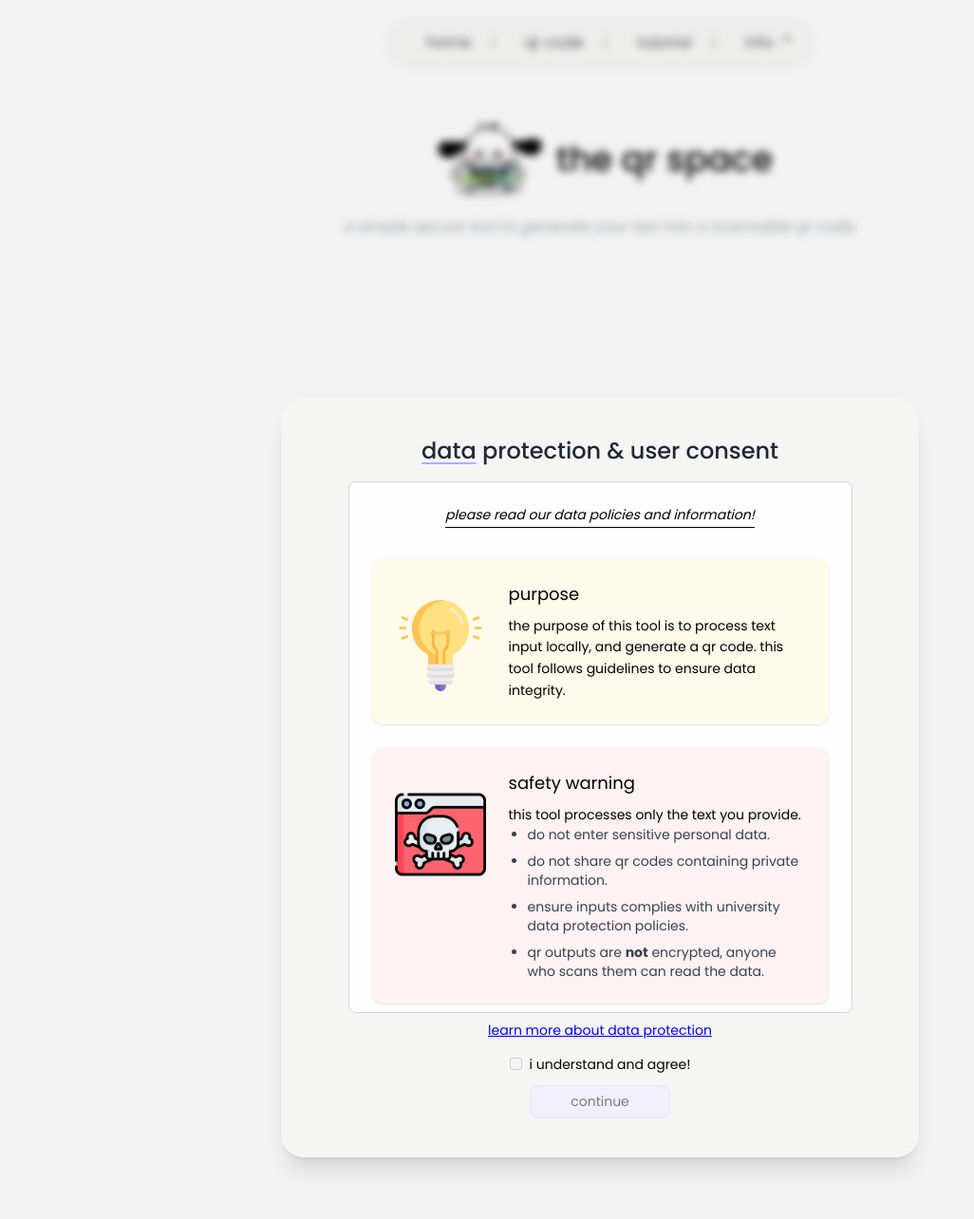
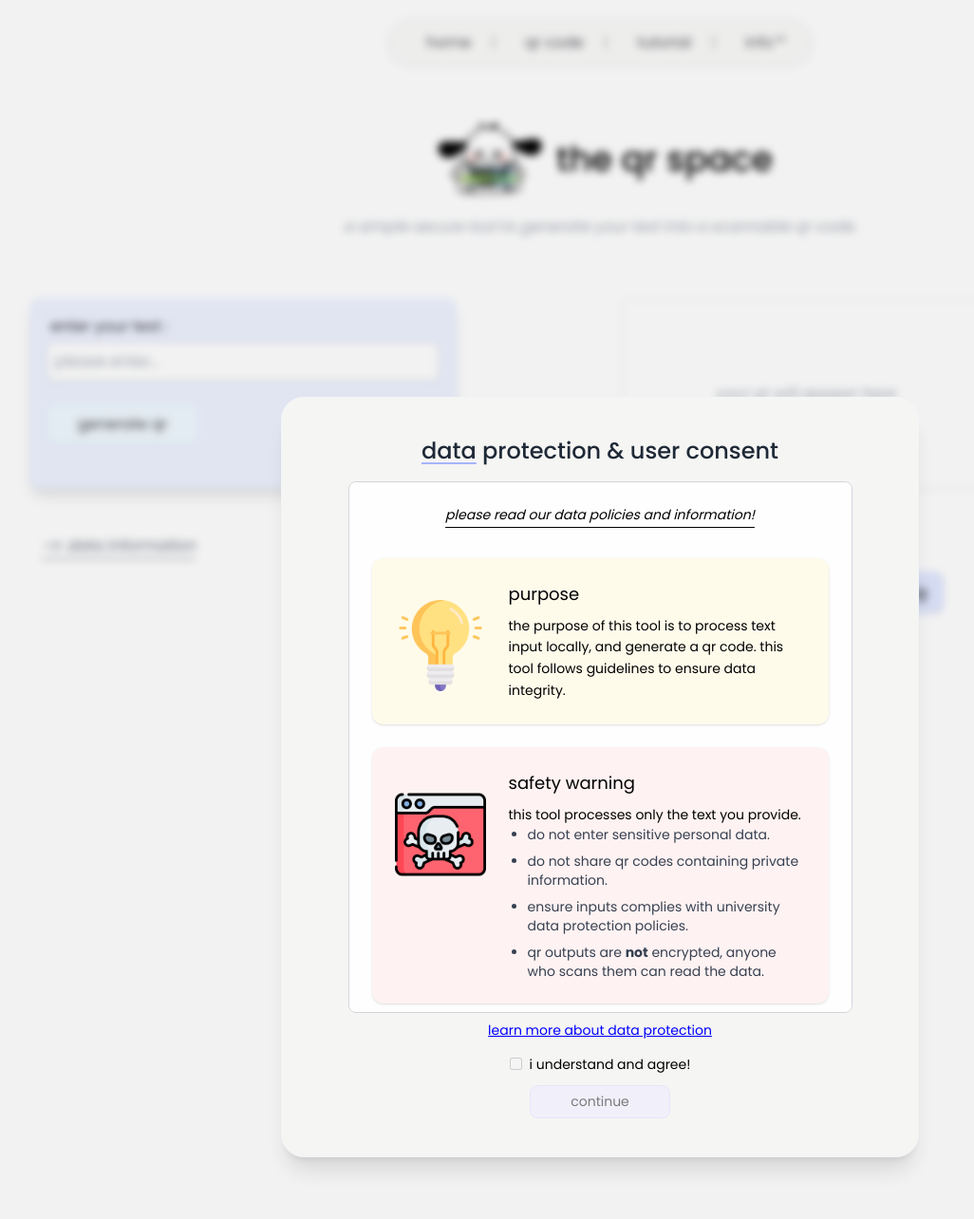
Before and after one commit to luwenaa/qr-project, a Flask app: page /qrgenerator in a window 1280 px wide. Shown: the top 1284 px of the page at 95% size, without its empty margins (8-1034 px from the left). Run offline with Flask 3, Linux system fonts and the light colour scheme; data that the repository does not hold is empty; some libraries are stand-ins or nearby versions.

Commit message:
- qr code -almost- done - drop downs

```diff
--- a/templates/base.html
+++ b/templates/base.html
@@ -29,13 +29,32 @@
             padding: 0 6px;
         }
 
-        .nav-list li:not(:last-child)::after {
+        .nav-list > li:not(:last-child)::after {
             content: "|";
             position: absolute;
             right: -20px;
             top: 0;
             color: #aaa;
         }
+        #dropdown-menu.open {
+            opacity: 1;
+            scale: 1;
+            pointer-events: auto;
+            transform: scaleY(1);
+        }
+
+        #info-arrow.open {
+            transform: rotate(180deg);
+        }
+
+        #info-toggle:hover span:first-child {
+            color: #a855f7; /* purple-500 */
+        }
+
+        #info-toggle:hover #info-arrow {
+            color: #a855f7;
+        }
+
 
         .qr-card::after {
             content: "";
@@ -89,26 +108,56 @@
 
     <!-- navbar -->
     <div class="nav">
-        <section class="max-w-md mx-auto mt-5 p-3 flex justify-center
-                        border rounded-full shadow-sm bg-stone-50 relative">
+        <section
+                class="max-w-md mx-auto mt-5 p-3 flex justify-center
+           border rounded-full shadow-sm bg-stone-50 relative">
 
             <ul class="flex justify-around w-full text-zinc-600 nav-list">
+
                 <li><a href="{{ url_for('index')}}" class="hover:text-purple-500">home</a></li>
                 <li><a href="{{ url_for('qr_space')}}" class="hover:text-purple-500">qr code</a></li>
                 <li><a href="{{ url_for('tutorial')}}" class="hover:text-purple-500">tutorial</a></li>
 
-                <li class="flex items-center relative group">
-                    <a href="#">
-                        <span class="transition-all duration-200 group-hover:text-purple-500">info</span>
-                        <span class="text-zinc-700 font-medium absolute bottom-1.5 ml-2
-                                        transition-transform duration-200 group-hover:rotate-180 group-hover:text-purple-500">
-                            ⌄
-                        </span>
-                    </a>
+                <!-- dropdown group -->
+                <li class="relative" id="info-wrapper">
+
+                    <!-- trigger -->
+                    <button id="info-toggle" class="flex items-center gap-1 cursor-pointer select-none">
+                        <span class="transition-all duration-200">info</span>
+
+                        <span id="info-arrow"
+                              class="text-zinc-700 font-medium absolute bottom-1.5 -right-2 transition-transform duration-200">
+            ⌄
+        </span>
+                    </button>
+
+                    <!-- dropdown -->
+                    <div id="dropdown-menu"
+                         class="absolute top-full -right-6 mt-4 w-sm p-2 bg-stone-50 border shadow rounded-xl
+                opacity-0 scale-y-0 origin-top transition-all duration-200 pointer-events-none">
+
+                        <ul class="flex flex-col text-zinc-700">
+
+                            <li class="hover:bg-stone-200 px-4 py-2 rounded-lg">
+                                <a href="{{ url_for('data') }}">data</a>
+                            </li>
+
+                            <li class="hover:bg-stone-200 px-4 py-2 rounded-lg">
+                                <a href="{{ url_for('about') }}">about us</a>
+                            </li>
+
+                            <li class="hover:bg-stone-200 px-4 py-2 rounded-lg">
+                                <a href="{{ url_for('feedback') }}">feedback</a>
+                            </li>
+
+                        </ul>
+                    </div>
+
                 </li>
+
             </ul>
+        </section>
 
-        </section>
     </div>
 
     <!-- header -->
--- a/templates/qr_space.html
+++ b/templates/qr_space.html
@@ -4,6 +4,60 @@
 
 
 {% block content %}
+    <div class="main-body w-full h-full p-10">
+
+        <!-- 2-column layout -->
+        <div class="grid grid-cols-1 md:grid-cols-2 gap-12">
+
+            <!-- left: form -->
+            <form class="w-full max-w-md flex flex-col border rounded-lg border-indigo-100
+            bg-indigo-50 shadow-lg p-4 mt-6">
+
+                <label class="ml-1 text-zinc-600 font-medium">enter your text :</label>
+
+                <input
+                        type="text"
+                        placeholder="please enter..."
+                        class="border border-gray-300 rounded-lg p-2 mt-1
+                       focus:outline-none focus:ring-2 focus:ring-blue-200 shadow-sm"
+                />
+
+                <button
+                        class="border rounded-lg border-sky-100 bg-sky-50 shadow-sm p-2 mt-6
+                       w-40 justify-center text-zinc-700 hover:bg-sky-100 transition">
+                    generate qr
+                </button>
+            </form>
+
+            <!-- right: qr output placeholder -->
+            <div id="qr-output"
+                 class="mt-6 max-w-sm min-h-[200px] flex items-center justify-center
+                    border border-gray-200 rounded-lg bg-white shadow-sm">
+                <!--  inject the qr here later -->
+                <p class="text-gray-400 italic">your qr will appear here</p>
+            </div>
+
+            <p class="italic ml-3 text-gray-500 underline underline-offset-8">
+                <a href="{{ url_for('data')}}" class="hover:text-[#0000FF]">⟶ data information</a></p>
+
+                    <div class="mt-10 flex gap-4 ml-6">
+                        <button class="px-4 py-2 rounded-lg bg-indigo-100 hover:bg-indigo-200 border border-indigo-200 shadow">
+                            download png
+                        </button>
+
+                        <button class="px-4 py-2 rounded-lg bg-indigo-100 hover:bg-indigo-200 border border-indigo-200 shadow">
+                            download svg
+                        </button>
+                    </div>
+            <!--  make a tutoria card and assert at the button! -->
+
+                </div>
+
+        </div>
+
+
+
+
     {%include "modal.html"%}
 
 
```
Also changed, not shown: templates/feedback.html (added, +10 -0 lines).
